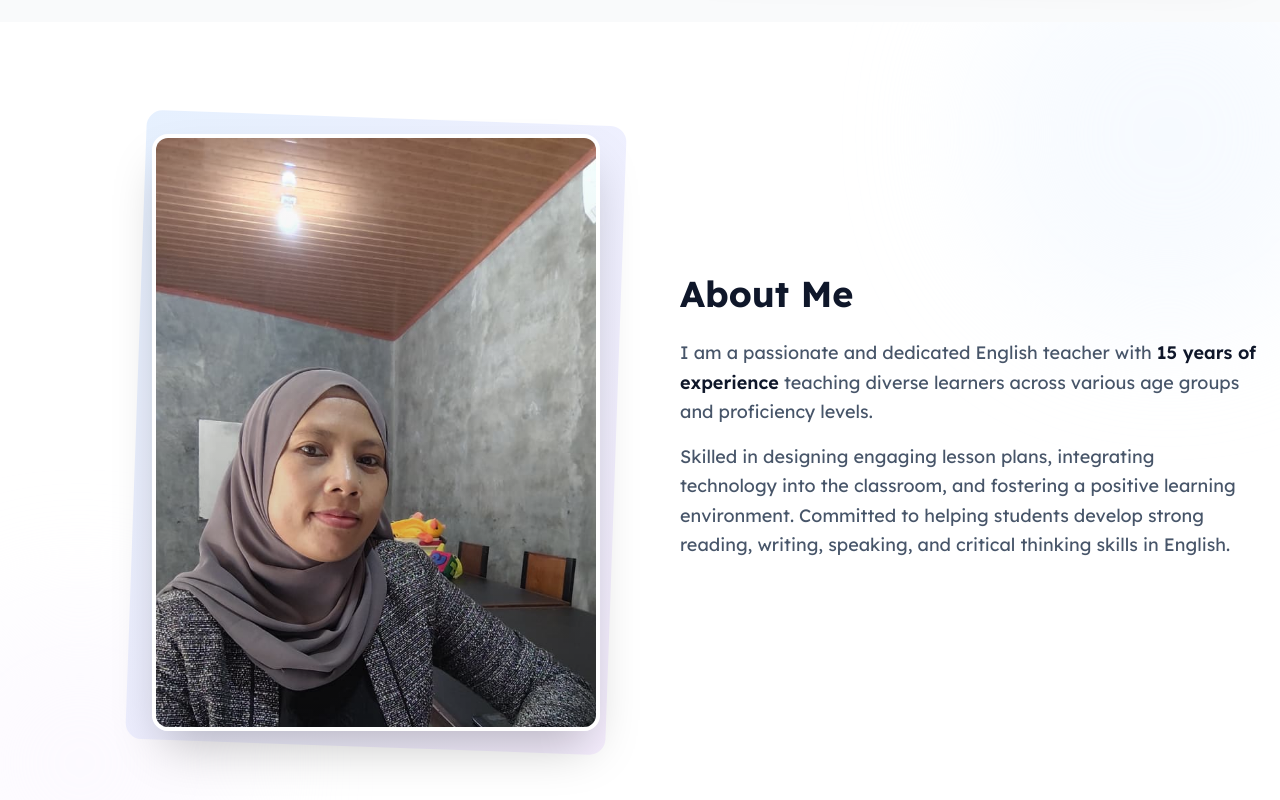
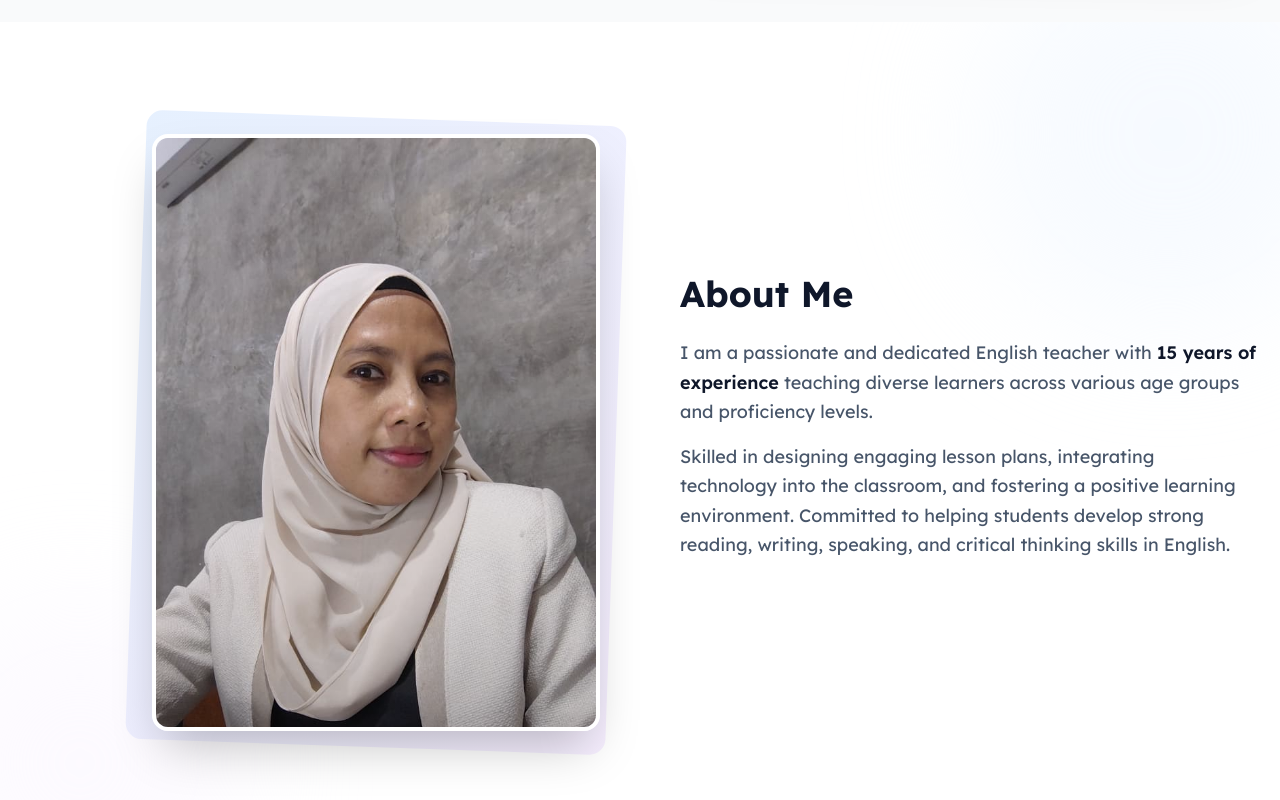
Before and after one commit to ruly13/project-digital-branding, a Next.js app: page /home in a window 1280 px wide. Shown: the part 612-1412 px from the top of the page. Built offline with nearby package versions, Linux system fonts and the light colour scheme.

Commit message:
feat: add AboutSection component with automatic image slider

```diff
--- a/src/components/home/komponen/AboutSection.tsx
+++ b/src/components/home/komponen/AboutSection.tsx
@@ -4,7 +4,9 @@ import { useState, useEffect } from 'react';
 import Image from 'next/image';
 
 const images = [
-    "/img/aboutme.jpeg"
+    "/img/aboutme.jpeg",
+    "/img/foto utama 4/slider1.jpg",
+    "/img/foto utama 4/slider3.jpeg"
 ];
 
 export default function AboutSection() {
```
